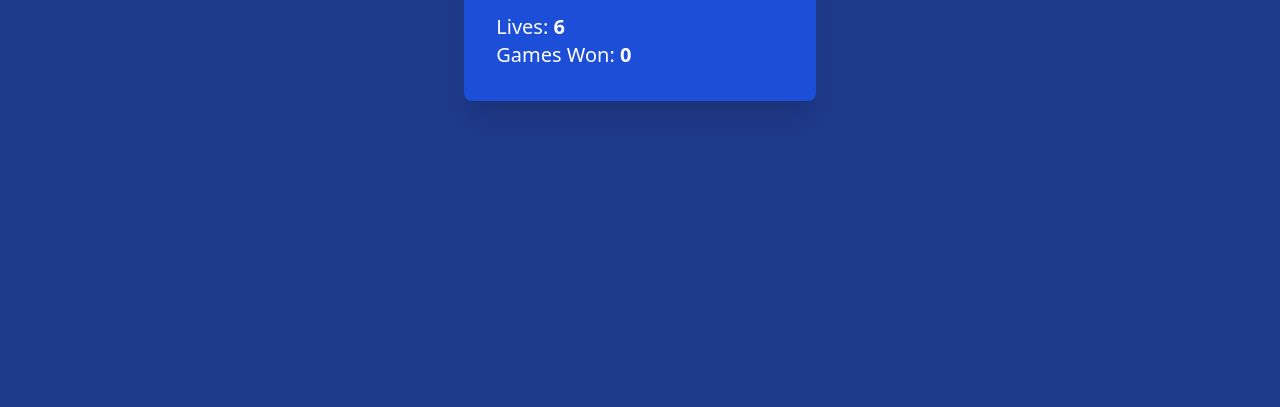
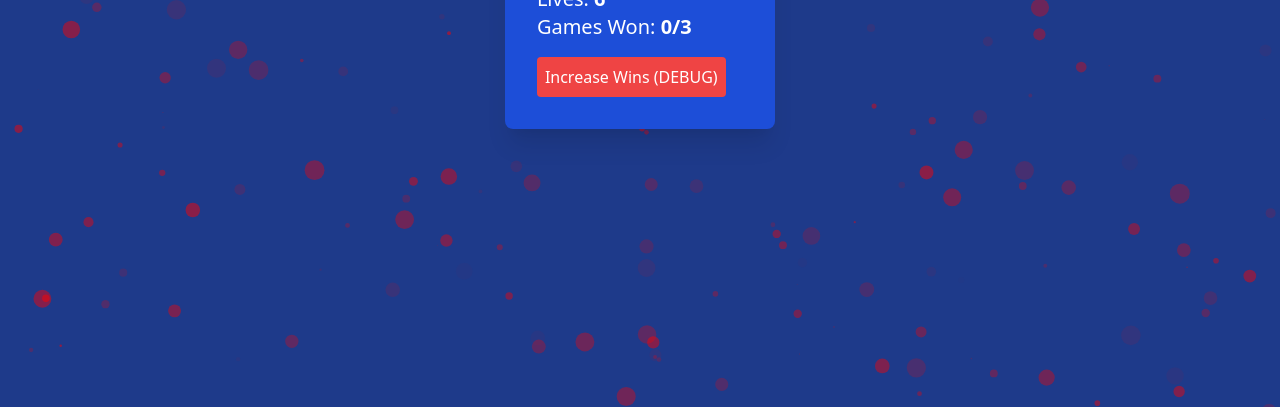
Before and after one commit to rickoneeleven/memory_cards, a plain HTML site: page index.html in a window 1280 px wide. Shown: the part 393-800 px from the top of the page. Drawn offline with nearby package versions, Linux system fonts and the light colour scheme; no server answers.

Commit message:
added fav icon and debug win button

```diff
--- a/game.js
+++ b/game.js
@@ -1,4 +1,21 @@
+
+function handleGameWin() {
+    alert('Congratulations! You\'ve won 3 times!');
+    // Add any other win logic here if necessary
+}
 document.addEventListener("DOMContentLoaded", function() {
+    // Debug button logic
+
+document.getElementById('debug-button').addEventListener('click', function() {
+    gamesWon++;
+    document.getElementById('games-won').innerText = gamesWon + "/3";
+    if (gamesWon === 3) {
+        handleGameWin();
+    }
+});
+
+
+    if(typeof explodeParticles !== "undefined") { explodeParticles(); }
     let lives = 6;
     let gamesWon = 0;
     let firstCard = null;
@@ -35,9 +52,15 @@ if (!localStorage.getItem('endTime')) {
                 secondCard = null;
                 if (cardsFlipped === 16) {
                     gamesWon++;
-                    document.getElementById('games-won').innerText = gamesWon;
-                    resetGame();
-                    populateGameBoard();
+                    document.getElementById('games-won').innerText = gamesWon + "/3";
+                    if (gamesWon === 3) {
+
+    handleGameWin();
+
+                    } else {
+                        resetGame();
+                        populateGameBoard();
+                    }
                 }
             } else {
                 lives--;
--- a/index.html
+++ b/index.html
@@ -1,24 +1,44 @@
+
 <!DOCTYPE html>
 <html lang="en">
  <head>
-    <meta charset="UTF-8">
-    <meta name="viewport" content="width=device-width, initial-scale=1.0">
-    <title>MCM</title>
-    <link href="https://cdn.jsdelivr.net/npm/tailwindcss@2.2.19/dist/tailwind.min.css" rel="stylesheet">
+  <meta charset="utf-8"/>
+  <meta content="width=device-width, initial-scale=1.0" name="viewport"/>
+  <title>
+   MC 2.1
+  </title>
+  <link href="https://cdn.jsdelivr.net/npm/tailwindcss@2.2.19/dist/tailwind.min.css" rel="stylesheet"/>
+  <script src="https://cdn.jsdelivr.net/particles.js/2.0.0/particles.min.js">
+  </script>
  </head>
  <body class="bg-blue-900 h-screen flex justify-center items-center text-white">
+  <div id="particles-js" style="position:fixed; top:0; left:0; width:100%; height:100%; z-index:-1;">
+  </div>
   <div class="bg-blue-700 p-8 rounded-lg shadow-xl">
-        <h1 class="text-3xl mb-4">Memory Card Match</h1>
-
-<div id="game-board" class="grid grid-cols-4 gap-10">
-
+   <h1 class="text-3xl mb-4">
+    Memory Cards
+   </h1>
+   <div class="grid grid-cols-4 gap-10" id="game-board">
    </div>
-
    <div class="mt-4">
-            <p class="text-xl">Lives: <span id="lives" class="font-bold">6</span></p>
-            <p class="text-xl">Games Won: <span id="games-won" class="font-bold">0</span></p>
+    <p class="text-xl">
+     Lives:
+     <span class="font-bold" id="lives">
+      6
+     </span>
+    </p>
+    <p class="text-xl">
+     Games Won:
+     <span class="font-bold" id="games-won">
+      0/3
+     </span>
+    </p>
+    <button class="mt-4 p-2 bg-red-500 hover:bg-red-600 rounded text-white" id="debug-button">
+     Increase Wins (DEBUG)
+    </button>
    </div>
   </div>
   <script src="game.js"></script>
+  <script src="particles-config.js"></script>
  </body>
 </html>
--- /dev/null
+++ b/particles-config.js
@@ -0,0 +1,93 @@
+particlesJS("particles-js", {
+    "particles": {
+      "number": {
+        "value": 200,
+        "density": {
+          "enable": true,
+          "value_area": 800
+        }
+      },
+      "color": {
+        "value": "#ff0000"
+      },
+      "shape": {
+        "type": "circle",
+        "stroke": {
+          "width": 0,
+          "color": "#000000"
+        },
+        "polygon": {
+          "nb_sides": 5
+        },
+      },
+      "opacity": {
+        "value": 0.5,
+        "random": true,
+        "anim": {
+          "enable": false,
+        }
+      },
+      "size": {
+        "value": 10,
+        "random": true,
+        "anim": {
+          "enable": false,
+        }
+      },
+      "line_linked": {
+        "enable": false,
+      },
+      "move": {
+        "enable": true,
+        "speed": 5,
+        "direction": "none",
+        "random": true,
+        "straight": false,
+        "out_mode": "out",
+        "bounce": false,
+        "attract": {
+          "enable": false,
+        }
+      }
+    },
+    "interactivity": {
+      "detect_on": "canvas",
+      "events": {
+        "onhover": {
+          "enable": true,
+          "mode": "repulse"
+        },
+        "onclick": {
+          "enable": true,
+          "mode": "push"
+        },
+        "resize": true
+      },
+      "modes": {
+        "grab": {
+          "distance": 400,
+          "line_linked": {
+            "opacity": 1
+          }
+        },
+        "bubble": {
+          "distance": 400,
+          "size": 40,
+          "duration": 2,
+          "opacity": 8,
+          "speed": 3
+        },
+        "repulse": {
+          "distance": 200,
+          "duration": 0.4
+        },
+        "push": {
+          "particles_nb": 4
+        },
+        "remove": {
+          "particles_nb": 2
+        }
+      }
+    },
+    "retina_detect": true
+  });
```
Also changed, not shown: favicon.ico (added). Lines whose indentation alone changed are shown as unchanged.
